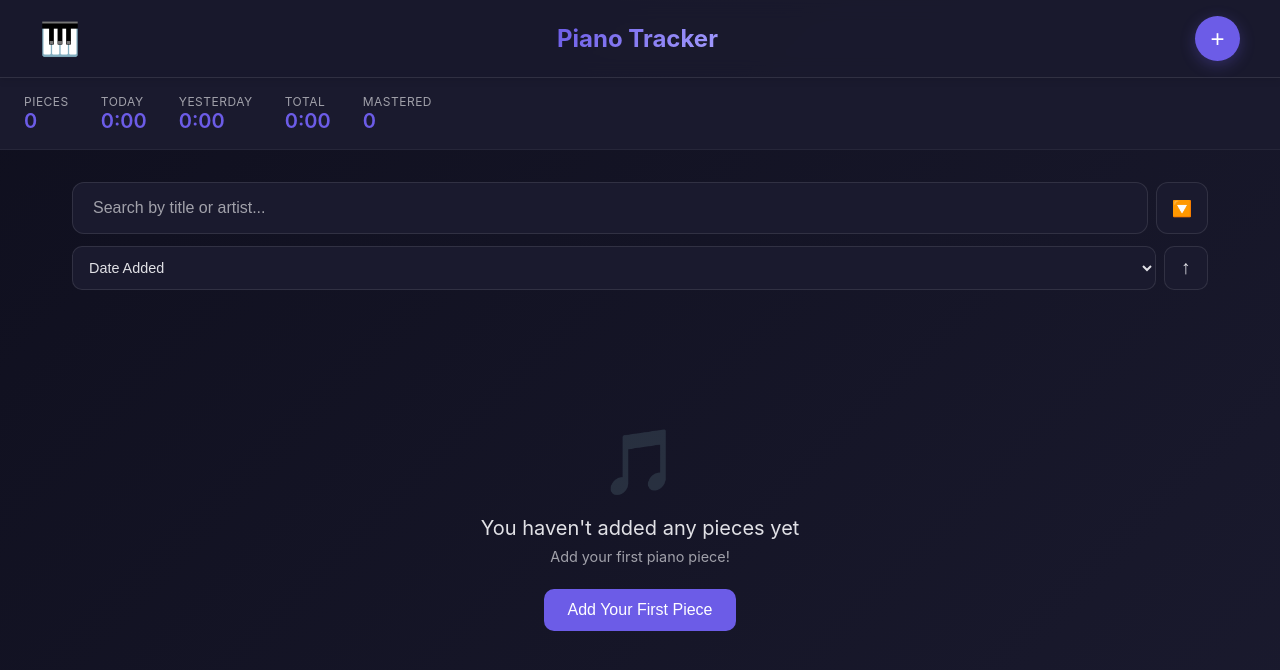
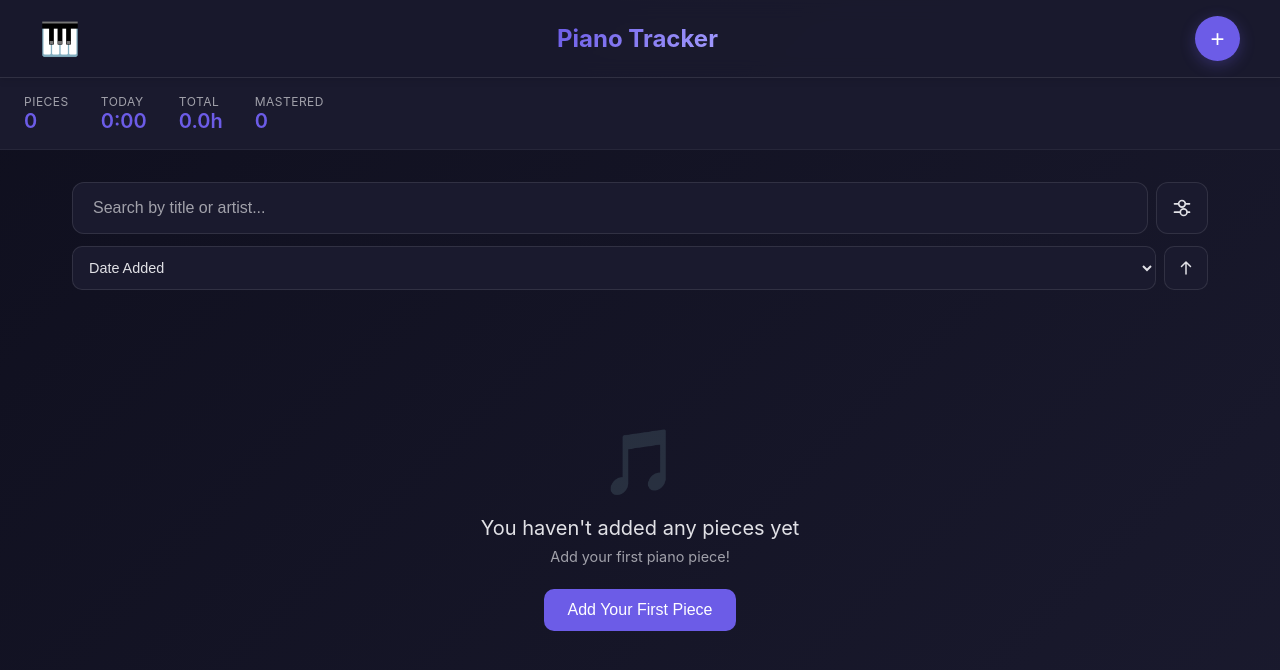
Before and after one commit to JIC-TRIC/piano-practice-tracker, a React (Vite) app: page / in a window 1280 px wide. Shown: the top 670 px of the page. Built offline with nearby package versions, Linux system fonts and the light colour scheme.

Commit message:
Individual Session Saving

```diff
--- a/src/App.jsx
+++ b/src/App.jsx
@@ -11,8 +11,39 @@ import AddEditModal from "./components/Modal/AddEditModal";
 import YouTubeModal from "./components/Modal/YouTubeModal";
 import Toast from "./components/Toast/Toast";
 
+function getSessionWeight(daysAgo) {
+  if (daysAgo <= 2) return 10.0;
+  if (daysAgo <= 4) return 1.0;
+  if (daysAgo <= 7) return 0.7;
+  if (daysAgo <= 30) return 0.4;
+  if (daysAgo <= 90) return 0.15;
+  return 0.01;
+}
+
+function trendingScore(piece, now) {
+  const threeMonthsAgo = new Date(now);
+  threeMonthsAgo.setMonth(now.getMonth() - 3);
+
+  const logs = practiceSessions[piece.id] || [];
+
+  let score = 0;
+  for (let log of logs) {
+    const logDate = new Date(log.timestamp);
+    const daysAgo = Math.floor((now - logDate) / (1000 * 60 * 60 * 24));
+
+    const weight = getSessionWeight(daysAgo);
+    score += log.duration * weight;
+  }
+  return score;
+}
+
 function App() {
   const [pieces, setPieces] = useLocalStorage("pianoPieces", []);
+  const [practiceSessions, setPracticeSessions] = useLocalStorage(
+    "practiceSessions",
+    {}
+  );
+
   const [searchQuery, setSearchQuery] = useState("");
   const [filters, setFilters] = useState({
     difficulty: "all",
@@ -34,21 +65,17 @@ function App() {
     setToast({ message: "", isVisible: false });
   };
 
-  // Prüft ob YouTube URL bereits existiert (basierend auf Video-ID)
   const isDuplicateYouTubeUrl = (url, excludeId = null) => {
     const newVideoId = extractVideoId(url);
     if (!newVideoId) return false;
 
     return pieces.some((piece) => {
-      // Überspringe das aktuell zu editierende Piece
       if (excludeId && piece.id === excludeId) return false;
-
       const existingVideoId = extractVideoId(piece.youtubeUrl);
       return existingVideoId === newVideoId;
     });
   };
 
-  // Hilfsfunktion für Fortschritt-Prozent
   const getProgressValue = (progress) => {
     const values = {
       not_started: 0,
@@ -60,7 +87,6 @@ function App() {
     return values[progress] || 0;
   };
 
-  // Hilfsfunktion für Schwierigkeit-Wert
   const getDifficultyValue = (difficulty) => {
     const values = {
       Free: 0,
@@ -72,7 +98,6 @@ function App() {
     return values[difficulty] || 0;
   };
 
-  // Filter, Sort und Search kombiniert
   const processedPieces = useMemo(() => {
     let result = [...pieces];
 
@@ -117,39 +142,19 @@ function App() {
         (a, b) => (b.practiceTime || 0) - (a.practiceTime || 0)
       );
     } else if (sort.sortBy === "trending") {
-      // NEU: Trending basierend auf Sessions der letzten 7 Tage
-      const oneWeekAgo = new Date();
-      oneWeekAgo.setDate(oneWeekAgo.getDate() - 7);
-
-      result = result.sort((a, b) => {
-        // Zähle Practice-Sessions in den letzten 7 Tagen
-        const aWeeklyPractices = (a.practiceLog || []).filter(
-          (log) => new Date(log.timestamp) >= oneWeekAgo
-        );
-        const bWeeklyPractices = (b.practiceLog || []).filter(
-          (log) => new Date(log.timestamp) >= oneWeekAgo
-        );
-
-        // Berechne Trending-Score: Anzahl Sessions × Gesamtzeit
-        const aScore =
-          aWeeklyPractices.length *
-          aWeeklyPractices.reduce((sum, log) => sum + log.duration, 0);
-        const bScore =
-          bWeeklyPractices.length *
-          bWeeklyPractices.reduce((sum, log) => sum + log.duration, 0);
-
-        return bScore - aScore;
-      });
+      // NEU: Trending-Algorithmus mit Gewichtung über 3 Monate
+      const now = new Date();
+      result = result.sort(
+        (a, b) => trendingScore(b, now) - trendingScore(a, now)
+      );
     } else if (sort.sortBy === "default") {
-      // NEU: Default = nach createdAt sortieren
       result = result.sort((a, b) => {
         const dateA = a.createdAt ? new Date(a.createdAt) : new Date(0);
         const dateB = b.createdAt ? new Date(b.createdAt) : new Date(0);
-        return dateB - dateA; // Neueste zuerst
+        return dateB - dateA;
       });
     }
 
-    // NEU: Reverse auch für "default" erlauben
     if (sort.reverse && sort.sortBy !== "random") {
       result = result.reverse();
     }
@@ -158,7 +163,6 @@ function App() {
   }, [pieces, searchQuery, filters, sort]);
 
   const handleSavePiece = (pieceData) => {
-    // Duplikat-Prüfung
     const isDuplicate = isDuplicateYouTubeUrl(
       pieceData.youtubeUrl,
       editingPiece?.id
@@ -182,7 +186,6 @@ function App() {
         ...pieceData,
         practiceTime: 0,
         lastPracticed: null,
-        practiceLog: [], // NEU: Leeres Practice-Log
         createdAt: new Date().toISOString(),
       };
       setPieces([...pieces, newPiece]);
@@ -206,21 +209,19 @@ function App() {
 
   const handleSavePracticeTime = (pieceId, seconds, timestamp) => {
     if (pieceId && seconds > 0) {
-      setPieces((prevPieces) =>
-        prevPieces.map((p) =>
-          p.id === pieceId
-            ? {
-                ...p,
-                lastPracticed: timestamp,
-                practiceLog: [
-                  ...(p.practiceLog || []),
-                  { timestamp, duration: seconds },
-                ],
-              }
-            : p
+      setPracticeSessions((prev) => {
+        const pieceLogs = prev[pieceId] || [];
+        const updated = [...pieceLogs, { timestamp, duration: seconds }];
+        return { ...prev, [pieceId]: updated };
+      });
+
+      // Nur noch das letzte Übungsdatum im Piece speichern!
+      setPieces((prev) =>
+        prev.map((p) =>
+          p.id === pieceId ? { ...p, lastPracticed: timestamp } : p
         )
       );
-      showToast(`Practice time saved!`);
+      showToast("Practice time saved!");
     }
   };
 
@@ -234,7 +235,7 @@ function App() {
     <div className="App">
       <div className="scroll-container">
         <Header onAddClick={() => setIsAddModalOpen(true)} />
-        <StatsBar pieces={pieces} />
+        <StatsBar pieces={pieces} practiceSessions={practiceSessions} />
         <div className="container">
           <FilterTabs
             onSearchChange={setSearchQuery}
@@ -252,6 +253,7 @@ function App() {
                 <PieceCard
                   key={piece.id}
                   piece={piece}
+                  sessions={practiceSessions[piece.id] || []}
                   onEdit={handleEditPiece}
                   onYouTubeClick={handleOpenYouTube}
                 />
--- a/src/components/FilterTabs/FilterTabs.css
+++ b/src/components/FilterTabs/FilterTabs.css
@@ -104,11 +104,6 @@
 
 .filter-icon {
   font-size: 1rem;
-  transition: transform 0.3s ease;
-}
-
-.filter-btn.active .filter-icon {
-  transform: rotate(180deg);
 }
 
 .active-dot {
@@ -183,12 +178,6 @@
 .reverse-btn:hover {
   background: var(--surface-light);
   border-color: rgba(255, 255, 255, 0.2);
-}
-
-.reverse-btn.active {
-  background: var(--primary);
-  border-color: var(--primary);
-  color: white;
 }
 
 /* Filter Panel */
--- a/src/components/FilterTabs/FilterTabs.jsx
+++ b/src/components/FilterTabs/FilterTabs.jsx
@@ -30,7 +30,7 @@ function FilterTabs({ onFilterChange, onSortChange, onSearchChange }) {
 
   const sortOptions = [
     { value: "default", label: "Date Added" },
-    { value: "trending", label: "Trending" }, // NEU
+    { value: "trending", label: "Trending" },
     { value: "random", label: "Random" },
     { value: "lastPracticed", label: "Last Practiced" },
     { value: "progress", label: "Progress" },
@@ -101,7 +101,21 @@ function FilterTabs({ onFilterChange, onSortChange, onSearchChange }) {
           onClick={() => setShowFilters(!showFilters)}
           title="Filter options"
         >
-          <span className="filter-icon">🔽</span>
+          <svg
+            className="filter-icon"
+            width="20"
+            height="20"
+            viewBox="0 0 20 20"
+            fill="none"
+            xmlns="http://www.w3.org/2000/svg"
+          >
+            <path
+              d="M2.5 5.83333H6.66667M6.66667 5.83333C6.66667 7.67428 8.15905 9.16667 10 9.16667C11.8409 9.16667 13.3333 7.67428 13.3333 5.83333M6.66667 5.83333C6.66667 3.99238 8.15905 2.5 10 2.5C11.8409 2.5 13.3333 3.99238 13.3333 5.83333M13.3333 5.83333H17.5M2.5 14.1667H8.33333M8.33333 14.1667C8.33333 16.0076 9.82572 17.5 11.6667 17.5C13.5076 17.5 15 16.0076 15 14.1667M8.33333 14.1667C8.33333 12.3257 9.82572 10.8333 11.6667 10.8333C13.5076 10.8333 15 12.3257 15 14.1667M15 14.1667H17.5"
+              stroke="currentColor"
+              strokeWidth="1.67"
+              strokeLinecap="round"
+            />
+          </svg>
           {hasActiveFilters && <span className="active-dot"></span>}
         </button>
       </div>
@@ -125,7 +139,39 @@ function FilterTabs({ onFilterChange, onSortChange, onSearchChange }) {
             onClick={handleSortReverseToggle}
             title="Reverse order"
           >
-            {sortReverse ? "↓" : "↑"}
+            {sortReverse ? (
+              <svg
+                width="18"
+                height="18"
+                viewBox="0 0 24 24"
+                fill="none"
+                xmlns="http://www.w3.org/2000/svg"
+              >
+                <path
+                  d="M12 4L12 20M12 20L18 14M12 20L6 14"
+                  stroke="currentColor"
+                  strokeWidth="2"
+                  strokeLinecap="round"
+                  strokeLinejoin="round"
+                />
+              </svg>
+            ) : (
+              <svg
+                width="18"
+                height="18"
+                viewBox="0 0 24 24"
+                fill="none"
+                xmlns="http://www.w3.org/2000/svg"
+              >
+                <path
+                  d="M12 20L12 4M12 4L6 10M12 4L18 10"
+                  stroke="currentColor"
+                  strokeWidth="2"
+                  strokeLinecap="round"
+                  strokeLinejoin="round"
+                />
+              </svg>
+            )}
           </button>
         </div>
       </div>
--- a/src/components/StatsBar/StatsBar.jsx
+++ b/src/components/StatsBar/StatsBar.jsx
@@ -1,7 +1,6 @@
 import "./StatsBar.css";
 import { formatTime } from "../../utils/youtube";
 
-function StatsBar({ pieces }) {
 // Hilfsfunktion: Prüft ob zwei Daten am selben Tag sind
 const isSameDay = (date1, date2) => {
   return (
@@ -11,43 +10,30 @@ function StatsBar({ pieces }) {
   );
 };
 
+function StatsBar({ pieces, practiceSessions }) {
   // Gemeistert = "memorized" und "perfected"
   const mastered = pieces.filter(
     (p) => p.progress === "memorized" || p.progress === "perfected"
   ).length;
 
   const today = new Date();
-  const yesterday = new Date(today);
-  yesterday.setDate(yesterday.getDate() - 1);
 
-  // Zeit heute berechnen (aus practiceLog)
-  const todayTime = pieces.reduce((sum, piece) => {
-    if (!piece.practiceLog || piece.practiceLog.length === 0) return sum;
+  // Zeit heute berechnen (aus allen Sessions aller Stücke)
+  const todayTime = Object.values(practiceSessions)
+    .flat()
+    .filter((log) => isSameDay(new Date(log.timestamp), today))
+    .reduce((sum, log) => sum + log.duration, 0);
 
-    const todaySessions = piece.practiceLog.filter((log) =>
-      isSameDay(new Date(log.timestamp), today)
-    );
+  // Gesamtzeit berechnen (alle Sessions von allen Stücken)
+  const totalTime = Object.values(practiceSessions)
+    .flat()
+    .reduce((sum, log) => sum + log.duration, 0);
 
-    return sum + todaySessions.reduce((acc, log) => acc + log.duration, 0);
-  }, 0);
-
-  // Zeit gestern berechnen (aus practiceLog)
-  const yesterdayTime = pieces.reduce((sum, piece) => {
-    if (!piece.practiceLog || piece.practiceLog.length === 0) return sum;
-
-    const yesterdaySessions = piece.practiceLog.filter((log) =>
-      isSameDay(new Date(log.timestamp), yesterday)
-    );
-
-    return sum + yesterdaySessions.reduce((acc, log) => acc + log.duration, 0);
-  }, 0);
-
-  // Gesamtzeit berechnen (aus practiceLog)
-  const totalTime = pieces.reduce((sum, piece) => {
-    if (!piece.practiceLog || piece.practiceLog.length === 0) return sum;
-
-    return sum + piece.practiceLog.reduce((acc, log) => acc + log.duration, 0);
-  }, 0);
+  // Funktion zum Formatieren in Stunden
+  const formatHours = (seconds) => {
+    const hours = (seconds / 3600).toFixed(1);
+    return `${hours}h`;
+  };
 
   return (
     <div className="stats-bar">
@@ -60,12 +46,8 @@ function StatsBar({ pieces }) {
         <span className="stat-value">{formatTime(todayTime)}</span>
       </div>
       <div className="stat-item">
-        <span className="stat-label">Yesterday</span>
-        <span className="stat-value">{formatTime(yesterdayTime)}</span>
-      </div>
-      <div className="stat-item">
         <span className="stat-label">Total</span>
-        <span className="stat-value">{formatTime(totalTime)}</span>
+        <span className="stat-value">{formatHours(totalTime)}</span>
       </div>
       <div className="stat-item">
         <span className="stat-label">Mastered</span>
```
Also changed, not shown: src/components/PieceCard/PieceCard.css (+0 -28 lines), src/components/PieceCard/PieceCard.jsx (+5 -7 lines). Lines whose indentation alone changed are shown as unchanged.
